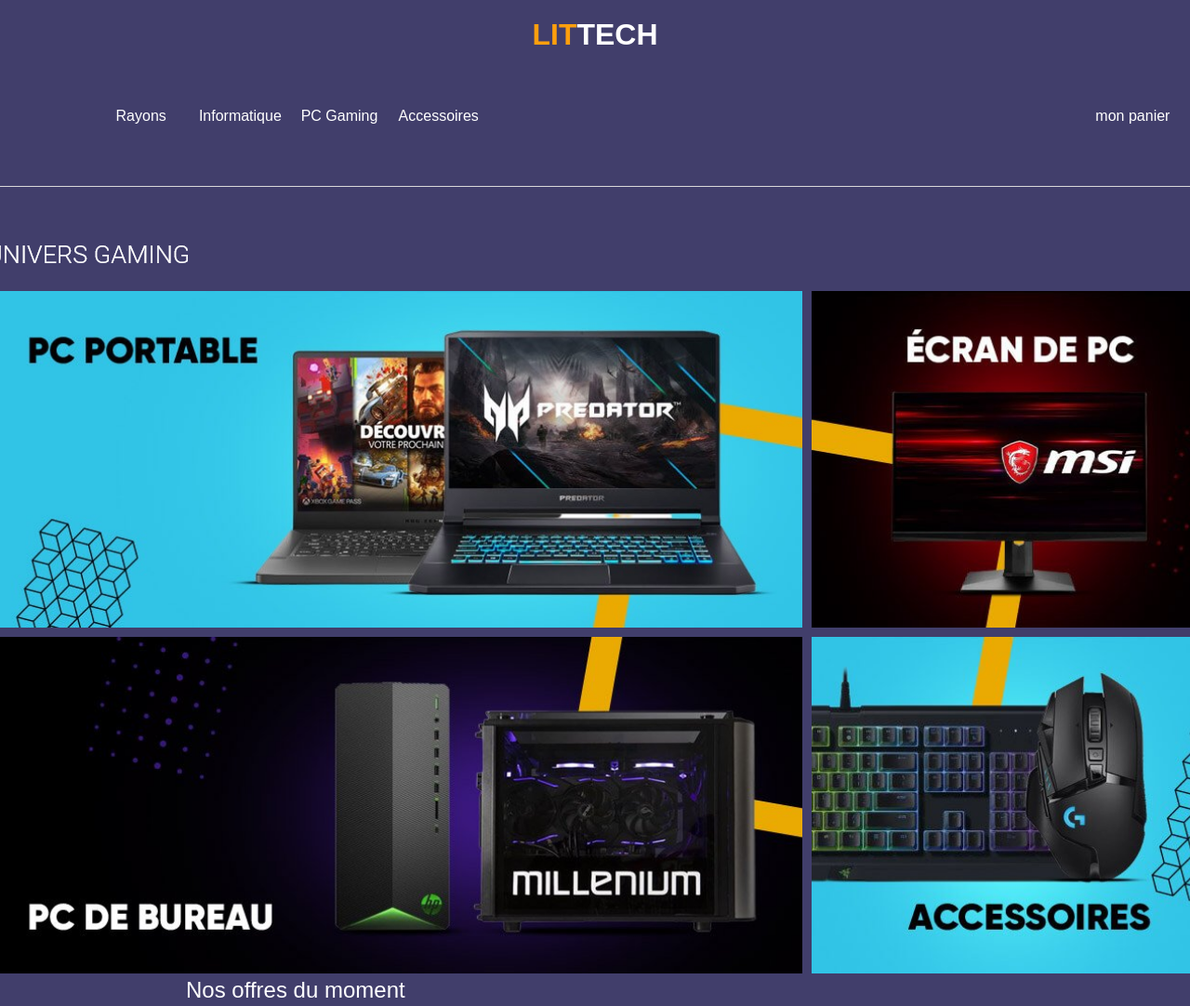
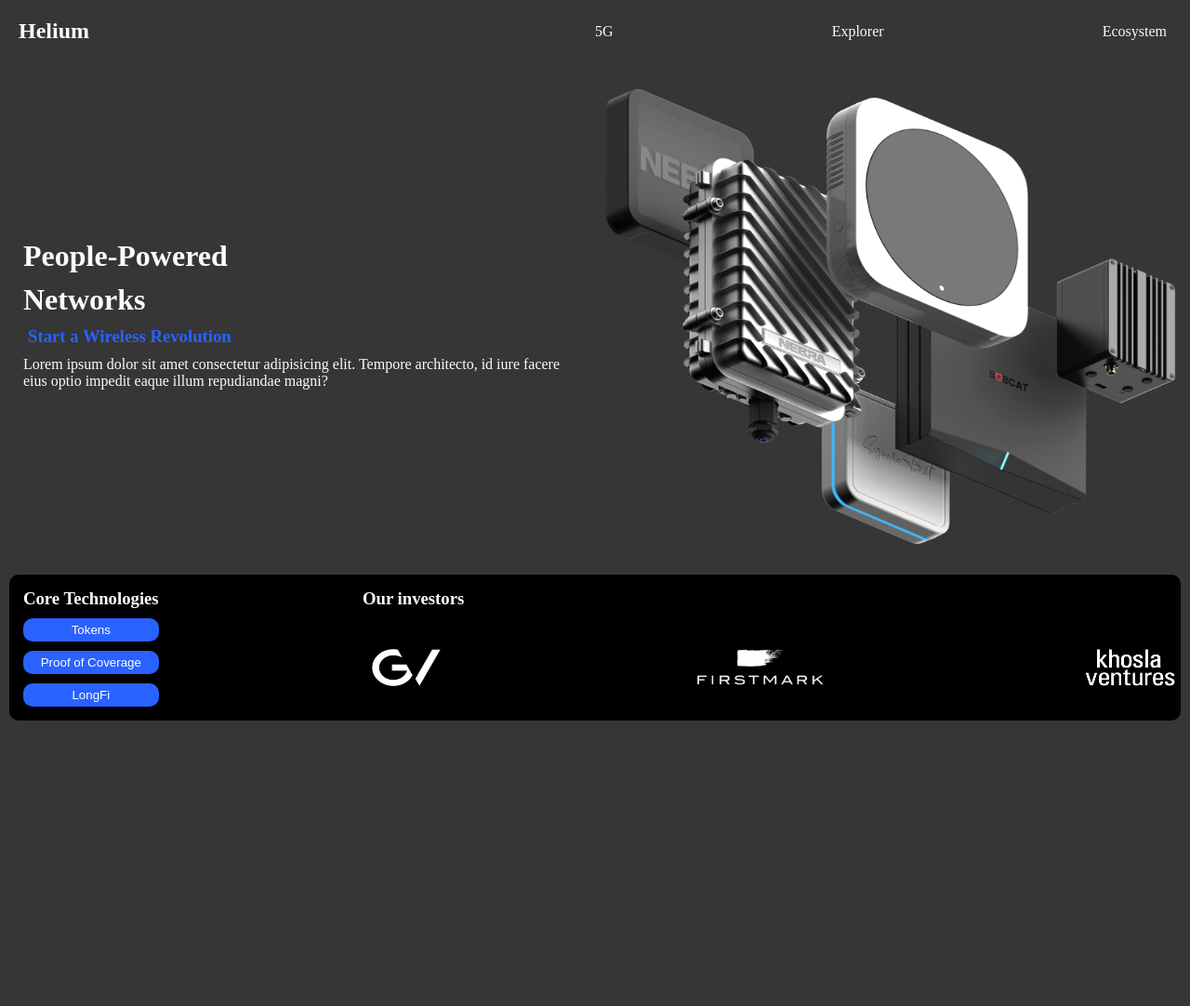
Before and after one commit to Christodream/christodream, a plain HTML site: page index.html in a window 1280 px wide. Shown: the top 1082 px of the page at 93% size. After the commit the page ends 820 px from the top, so only its background shows below. Drawn offline with Linux system fonts and the light colour scheme.

Commit message:
Add files via upload

```diff
--- a/css/style.css
+++ b/css/style.css
@@ -1,238 +1,126 @@
-body{
+* {
+  margin: 0;
+  padding: 5px;
+}
 
-    padding: 0;
-    margin: 0;
-    background-color: black;
+li {
+  list-style: none;
 }
-header{
 
-width: 100%;
-height: 100px;
-background-color: #413E6B;
+body {
+  min-height: 100vh;
+  background: rgba(29, 29, 29, 0.886);
+  color: rgb(254, 250, 250);
+  height: 100%;
+}
+
+nav {
   display: flex;
-justify-content: center;
+  justify-content: space-between;
+}
+
+nav ul {
+  display: flex;
+  width: 50%;
+  justify-content: space-between;
+}
+header {
+  display: flex;
+  margin: 20px auto;
+}
+
+.header-right {
+
+    width: 50%;
+    height: 500px;
+
+
 
 }
 
-#logo{
+.header-left {
 
-
-width: 200px;
-height: 50px;
-background-color: #413E6B;
+    width: 50%;
+    height: 500px;
     display: flex;
+    flex-direction: column;
     justify-content: center;
 
 
 }
 
-H1{
+.img1{
+    width: 100%;
+    height: 500px;
+}
 
-    color: white;
-    line-height: 100%;
-    font-family: sans-serif;
-    text-align: center;
-    text-transform: uppercase;
+footer{
+
+    background-color: black;
+    border-radius: 10px;
+    display: flex;
+    justify-content: space-between;
 
 }
 
-.c1{
-
-    color: #FF9F0D;
+.img2 {
+    width: 100%;
+    height: 40px;
 }
 
-nav{
+.img3 {
+    width: 100%;
+    height: 40px;
+}
 
+.img4 {
     width: 100%;
-    height: 100px;
-    background-color: #413E6B;
+    height: 40px;
+}
+
+
+.img-container{
+
+
     display: flex;
-    justify-content: flex-start;
+    align-items: center;
+    width: 100%;
+    justify-content: space-between;
+    height: 80%;
+    gap: 30px;
 
 
 
 }
 
-.carre{
+.btn-container{
 
-    width: 200px;
-    height: 100px;
-    background-color: #413E6B;
-    text-align: center;
-    line-height: 100px;
-    color: white;
-    font-family: sans-serif;
+    display: flex;
+    flex-direction: column;
+}
 
 
+span{
 
+    color: #2962ff;
+}
 
+button{
+
+    background-color: #2962ff;
+    color: white;
+    border-radius: 10px;
+    border-style: none;
+}
+
+.btn-container{
+
+    row-gap: 10px;
+}
+
+.footer-right{
+
+    width: 70%;
 
 
 }
-
-section{
-
-    width: 100%;
-    height: 900px;
-    background-color: #413E6B;
-    display: flex;
-    justify-content: center;
-    border-top: solid #D8D8D8;
-    border-width: thin;
-
-
-
-
-}
-
-#img1{
-
-    width: 1500px;
-    height: 900px;
-    background-color: #413E6B;
-    background: url(../image/screen1.png) no-repeat center center ;
-
-
-
-}
-
-.sm:hover{
-
-    color: #FF9F0D;
-    width: 100px;
-}
-
-.sm{
-
-    height: 50px;
-    width: 90px;
-    text-align: center ;
-    line-height: 50px;
-    transition: 0.5s;
-}
-
-#coco{
-
-    width: 100%;
-    height: 700px;
-
-    background-color: #413E6B;
-    border-top: solid #413E6B ;
-    border-width: thin;
-    display: flex;
-    justify-content: center;
-    line-height: 200px;
-
-
-
-
-}
-
-
-
-#koko1{
-    background-color: #FF9F0D;
-    height: 500px;
-    width: 500px;
-    margin-top: 100px;
-    background: url(../image/Screenshot\ 2022-11-16\ at\ 11-33-13\ PC\ Gamer\ -\ Achat\ Ordinateur\ Gaming\ Black\ Friday\ fnac.png) no-repeat center center ;
-
-
-}
-
-#koko2{
-
-    background-color: #FF9F0D;
-    height: 500px;
-    width: 500px;
-    margin-top: 100px;
-    background: url(../image/Screenshot\ 2022-11-16\ at\ 11-33-20\ PC\ Gamer\ -\ Achat\ Ordinateur\ Gaming\ Black\ Friday\ fnac.png) no-repeat center center ;
-
-
-
-}
-
-#koko3{
-    background-color: #FF9F0D;
-    height: 500px;
-    width: 500px;
-    margin-top: 100px;
-    background: url(../image/Screenshot\ 2022-11-16\ at\ 11-33-27\ PC\ Gamer\ -\ Achat\ Ordinateur\ Gaming\ Black\ Friday\ fnac.png) no-repeat center center ;
-
-
-
-
-}
-
-h2{
-
-    margin-top: -50PX;
-    margin-left: 200PX;
-    color: white;
-    font-family: sans-serif;
-    font-weight: lighter;
-
-}
-
-
-#car{
-
-    width: 100%;
-    height: 194px;
-
-    background-color: #00052D;
-
-}
-
-.ca{
-
-    height: 200px;
-    width: 100%;
-    background: url(../image/Screenshot\ 2022-11-16\ at\ 11-38-29\ PC\ Gamer\ -\ Achat\ Ordinateur\ Gaming\ Black\ Friday\ fnac.png) no-repeat center center ;
-
-}
-
-#im10{
-    width: 100%;
-    height: 400px;
-
-    background-color: #232323;
-    display: flex;
-    justify-content: center;
-
-
-}
-
-
-#im1{
-    height: 400px;
-    width: 700px;
-    background-color: #FF9F0D;
-    background: url(../image/Screenshot\ 2022-11-16\ at\ 11-46-55\ PC\ Gamer\ -\ Achat\ Ordinateur\ Gaming\ Black\ Friday\ fnac.png) no-repeat center center ;
-
-
-}
-
-#im2{
-    height: 400px;
-    width: 700px;
-    background-color: #FF9F0D;
-    background: url(../image/Screenshot\ 2022-11-16\ at\ 11-50-27\ PC\ Gamer\ -\ Achat\ Ordinateur\ Gaming\ Black\ Friday\ fnac.png) no-repeat center center ;
-
-}
-
-#im3{
-    height: 400px;
-    width: 700px;
-    background-color: #FF9F0D;
-    background: url(../image/Screenshot\ 2022-11-16\ at\ 11-48-46\ PC\ Gamer\ -\ Achat\ Ordinateur\ Gaming\ Black\ Friday\ fnac.png) no-repeat center center ;
-
-}
-footer{
-
-    background: url(../image/Screenshot\ 2022-11-16\ at\ 11-54-29\ PC\ Gamer\ -\ Achat\ Ordinateur\ Gaming\ Black\ Friday\ fnac.png) no-repeat center center ;
-    height: 600px;
-    width: 100%;
-    background-color: #232323;
-
-}
--- a/index.html
+++ b/index.html
@@ -1,79 +1,54 @@
 <!DOCTYPE html>
-<html lang="en">
+<html lang="fr">
   <head>
-    <meta charset="UTF-8">
-    <meta http-equiv="X-UA-Compatible" content="IE=edge">
-    <meta name="viewport" content="width=device-width, initial-scale=1.0">
-    <title>LITECH</title>
-    <link rel="stylesheet" href="css/style.css">
+    <meta charset="UTF-8" />
+    <meta http-equiv="X-UA-Compatible" content="IE=edge" />
+    <meta name="viewport" content="width=device-width, initial-scale=1.0" />
+    <title>Helium</title>
+    <link rel="stylesheet" href="css/style.css" />
   </head>
+
   <body>
-
+    <nav>
+      <h2>Helium</h2>
+      <ul>
+        <li>5G</li>
+        <li>Explorer</li>
+        <li>Ecosystem</li>
+      </ul>
+    </nav>
     <header>
-
-    <div id="logo">
-
-        <H1><span class="c1">LIT</span>TECH</H1>
+      <div class="header-left">
+        <h1>People-Powered </h1>
+        <h1>Networks</h1>
+        <h3><span>Start a Wireless Revolution</span></h3>
+        <p>
+          Lorem ipsum dolor sit amet consectetur adipisicing elit. Tempore
+          architecto, id iure facere eius optio impedit eaque illum repudiandae
+          magni?
+        </p>
       </div>
-
+      <div class="header-right">
+        <img class="img1" src="image/header.png" alt="wireless device" />
+      </div>
     </header>
-<nav>
-    <div class="carre"></div>
-    <div class="carre">
-        <div class="sm">Rayons</div>
+    <footer>
+      <div class="footer-left">
+        <h3>Core Technologies</h3>
+        <div class="btn-container">
+          <button>Tokens</button>
+          <button>Proof of Coverage</button>
+          <button>LongFi</button>
         </div>
-    <div class="carre">
-        <div class="sm">Informatique</div>
       </div>
-    <div class="carre">
-        <div class="sm">PC Gaming</div>
+      <div class="footer-right">
+        <h3>Our investors</h3>
+        <div class="img-container">
+          <div><img class="img2" src="image/investisseur1.png" alt="investisseur1" /></div>
+          <div><img class="img3" src="image/investisseur2.png" alt="investisseur2" /></div>
+          <div><img class="img4" src="image/investisseur3.png" alt="investisseur3" /></div>
         </div>
-    <div class="carre">
-        <div class="sm">Accessoires</div>
       </div>
-    <div class="carre"></div>
-    <div class="carre"></div>
-    <div class="carre"></div>
-    <div class="carre"></div>
-    <div class="carre"></div>
-    <div class="carre"></div>
-    <div class="carre">
-
-        <div class="sm">mon panier</div>
-    </div>
-
-
-
-</nav>
-
-<section>
-    <div id="img1"></div>
-</section>
-<h2>Nos offres du moment</h2>
-
-<article id="coco">
-
-
-<div id="koko1"></div>
-<div id="koko2"></div>
-<div id="koko3"></div>
-
-
-</article>
-
-<article id="car">
-
-    <div class="ca"></div>
-</article>
-
-<article id="im10">
-
-    <div id="im1"></div>
-    <div id="im2"></div>
-    <div id="im3"></div>
-</article>
-
-<footer></footer>
-
+    </footer>
   </body>
 </html>
```
Also changed, not shown: image/header.png (added), image/investisseur1.png (added), image/investisseur2.png (added), image/investisseur3.png (added). Lines whose indentation alone changed are shown as unchanged.
